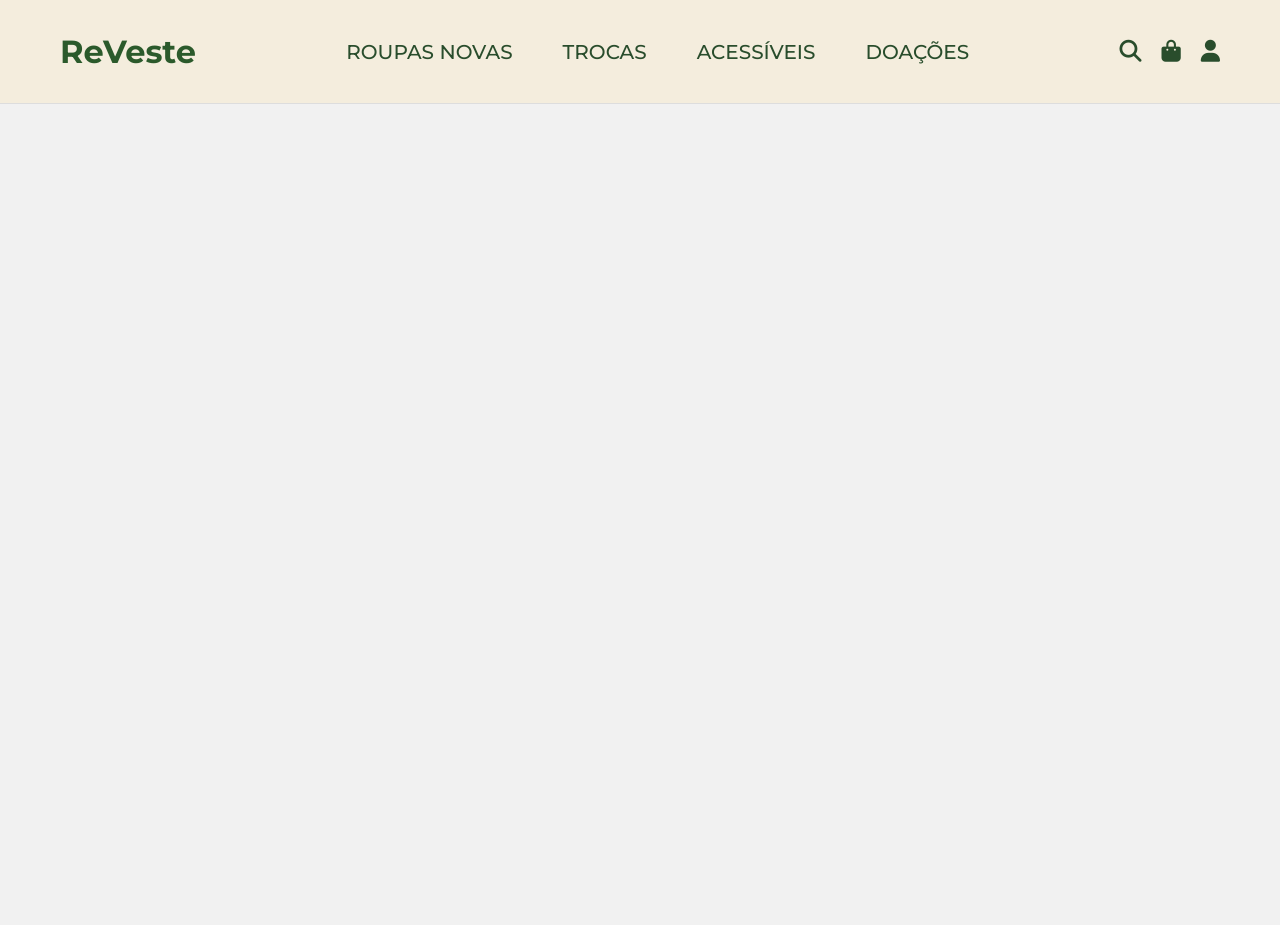
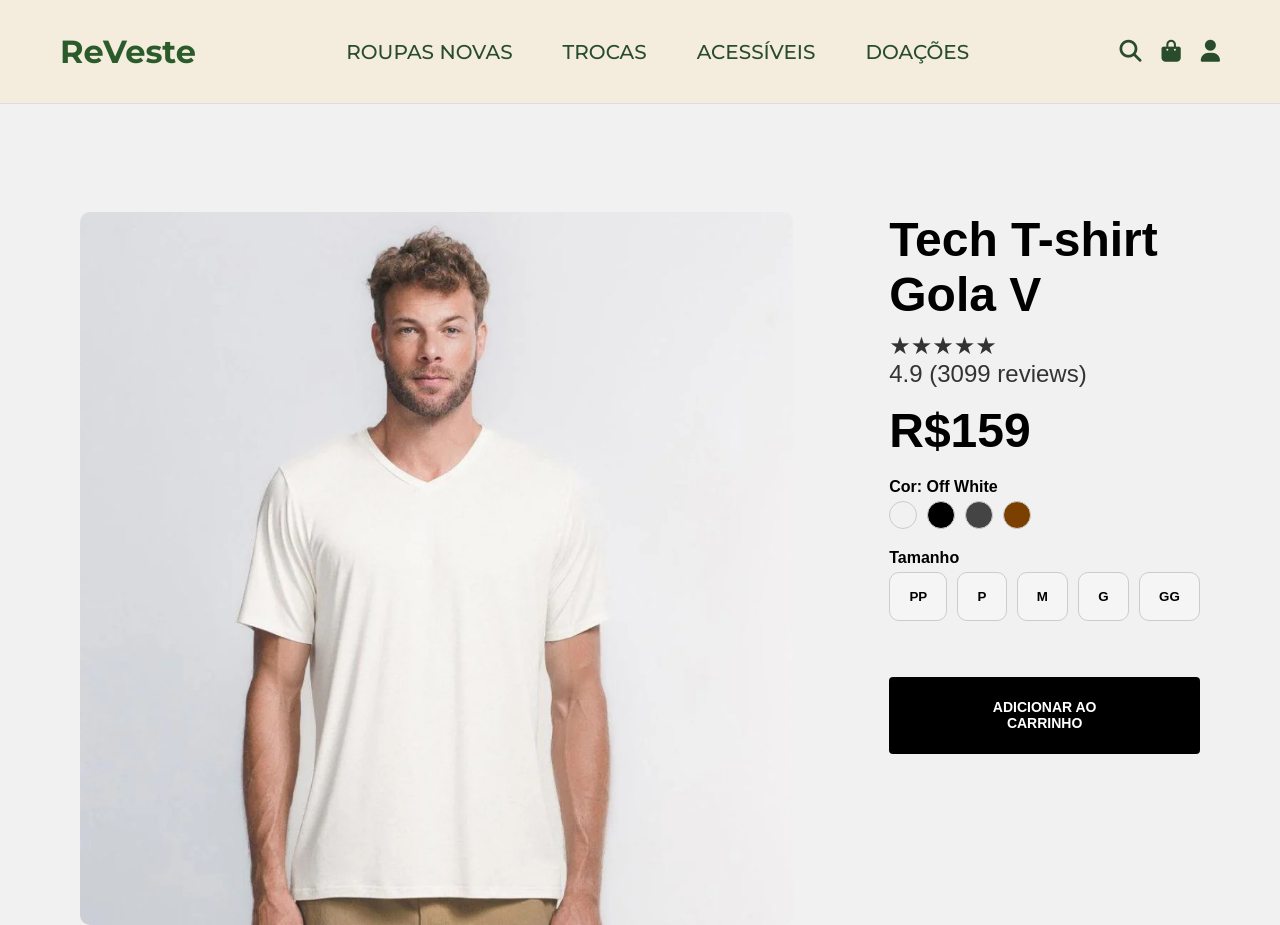
Before and after one commit to rhee-c31/ReVeste-Startup, a plain HTML site: page produtos.html in a window 1280 px wide. Before the commit the page ends 800 px from the top, so only its background shows below. Drawn offline with Linux system fonts and the light colour scheme.

Commit message:
pagina de produtos

```diff
--- a/_css/produtos.css
+++ b/_css/produtos.css
@@ -90,3 +90,91 @@
     color: #5dad62;
     transform: scale(1.05);
   }
+
+
+  .pagina-produto {
+    display: flex;
+    gap: 6rem;
+    max-width: 1200px;
+    margin: 90px auto;
+    padding: 0 40px;
+    align-items: flex-start;
+  }
+
+  .imagem-produto img {
+    width: 100%;
+    border-radius: 10px;
+    border: px solid #294d2c;;
+  }
+
+  .nome-produto_preco h1 {
+    font-size: 3rem;
+    font-weight: 600;
+    margin-bottom: 10px;
+  }
+
+  .nome-produto_preco h2 {
+    font-size: 3rem;
+    margin: 15px 0;
+  }
+
+  .avaliacoes {
+    font-size: 1.5rem;
+    color: #333;
+  }
+
+  .cor-label,
+  .tamanho-label {
+    font-weight: bold;
+    margin-top: 20px;
+    margin-bottom: 5px;
+  }
+
+  .alinhar_cores {
+    display: flex;
+    gap: 10px;
+    margin-bottom: 20px;
+  }
+
+  .alinhar_cores div {
+    width: 28px;
+    height: 28px;
+    border-radius: 50%;
+    border: 1px solid #ccc;
+    cursor: pointer;
+  }
+
+  .alinhar_tamanhos {
+    display: flex;
+    gap: 10px;
+    margin-bottom: 20px;
+  }
+
+  .alinhar_tamanhos button {
+    padding: 1rem 1.2rem;
+    border: 1px solid #ccc;
+    background: #f5f5f5;
+    border-radius: 10px;
+    cursor: pointer;
+    font-weight: bold;
+  }
+
+  .alinhar_tamanhos button:hover {
+    background: #e0e0e0;
+  }
+
+  .adicionar_carrinho {
+    padding: 1.4rem 4rem;
+    background: #000;
+    color: #fff;
+    border: none;
+    border-radius: 4px;
+    font-weight: bold;
+    font-size: 14px;
+    cursor: pointer;
+    transition: 0.3s;
+  }
+
+  .adicionar_carrinho:hover {
+    background: #333;
+  }
--- a/produtos.html
+++ b/produtos.html
@@ -38,5 +38,49 @@
         </div>
 
       </header>
+
+    <div class="imagem_principal">
+        <img src="" alt="">
+    </div>
+
+    <div class="pagina-produto">
+        <div class="imagem-produto">
+          <img src="_img/offwhite.webp" alt="Camiseta Tech Gola V">
+        </div>
+
+        <div class="nome-produto_preco">
+          <h1>Tech T-shirt Gola V</h1>
+
+          <div class="avaliacoes">
+            <p>★★★★★</p>
+            <p>4.9 (3099 reviews)</p>
+          </div>
+
+          <h2>R$159</h2>
+
+          <p class="cor-label">Cor: Off White</p>
+          <div class="alinhar_cores">
+            <div class="cor" style="background-color: #f1f1f1;"></div>
+            <div class="cor2" style="background-color: #000;"></div>
+            <div class="cor3" style="background-color: #444;"></div>
+            <div class="cor4" style="background-color: #7b3f00;"></div>
+          </div>
+
+          <p class="tamanho-label">Tamanho</p>
+          <div class="alinhar_tamanhos">
+            <button>PP</button>
+            <button>P</button>
+            <button>M</button>
+            <button>G</button>
+            <button>GG</button>
+          </div>
+
+          <br><br>
+          <button class="adicionar_carrinho">ADICIONAR AO CARRINHO</button>
+        </div>
+      </div>
+
+
+
 </body>
 </html>
```
